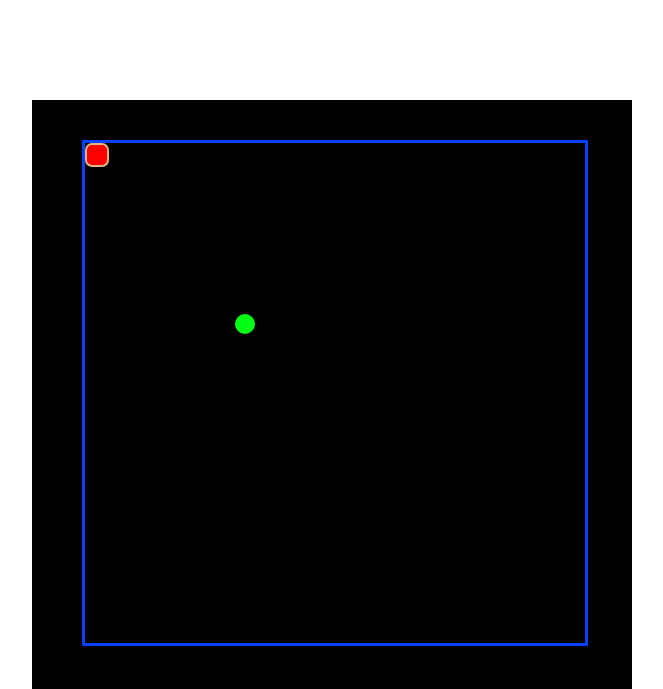
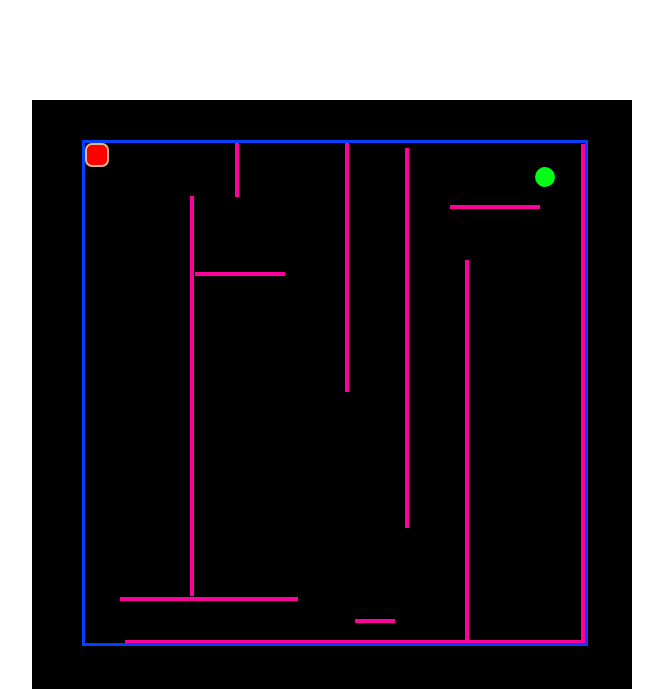
Before and after one commit to rezanicgil/LabyrinthGame, a plain HTML site: page index.html in a window 1280 px wide. Shown: the top 689 px of the page, without its empty margins (308-971 px from the left). Drawn offline with Linux system fonts and the light colour scheme.

Commit message:
Labyrinth Game

```diff
--- a/index.html
+++ b/index.html
@@ -9,12 +9,58 @@
 <link rel="stylesheet" href="style.css">
 <body>
 <div id="game">
+ <p id="youwin"></p>
 <div class="board">
 <div id="part">
 
 </div>
 <div id="fruit"></div>
+
+
+<div id="labirent1">
+
 </div>
+<div id="labirent2">
+
+</div>
+<div id="labirent3">
+
+</div>
+
+<div id="labirent4">
+
+</div>
+
+<div id="labirent5">
+
+</div>
+<div id="labirent6">
+
+</div>
+<div id="labirent7">
+
+</div>
+<div id="labirent8">
+
+</div>
+
+<div id="labirent9">
+
+</div>
+<div id="labirent10">
+
+</div>
+<div id="labirent11">
+
+</div>
+<div id="labirent12">
+
+</div>
+<div id="labirent13">
+
+</div>
+</div>
+
 </div>
 </body>
 
--- a/script.js
+++ b/script.js
@@ -9,7 +9,13 @@ var clickCount = 0;
 var fruit = document.getElementById('fruit');
 var element = document.getElementById('part');
 var miliseconds;
-var tail = [];
+
+time= 0;
+function completeTime() {
+   time++;
+   document.getElementById('youwin').innerText = "Time: " + time;
+}
+
 
 
 // Check eat fruit
@@ -19,18 +25,40 @@ function check() {
     elementY = element.offsetTop;
     fruitX = fruit.offsetLeft;
     fruitY = fruit.offsetTop;
-    var tailSize = tail.length;
+
     if(Math.abs(elementX - fruitX )<=20 && Math.abs(elementY-fruitY)<=20 ){
 
-       fruit.style.left = Math.floor(Math.random()*470 +1) + "px";
-       fruit.style.top =  Math.floor(Math.random()*470 +1) + "px";
+        /*
+        fruit.style.left = Math.floor(Math.random()*470 +1) + "px";
+        fruit.style.top =  Math.floor(Math.random()*470 +1) + "px";
+       */
+      fruit.style.visibility = 'hidden';
+      element.style.visibility = 'hidden';
+      document.getElementById('labirent1').style.display = 'none';
+      document.getElementById('labirent2').style.display = 'none';
+      document.getElementById('labirent3').style.display = 'none';
+      document.getElementById('labirent4').style.display = 'none';
+      document.getElementById('labirent5').style.display = 'none';
+      document.getElementById('labirent6').style.display = 'none';
+      document.getElementById('labirent7').style.display = 'none';
+      document.getElementById('labirent8').style.display = 'none';
+      document.getElementById('labirent9').style.display = 'none';
+      document.getElementById('labirent10').style.display = 'none';
+      document.getElementById('labirent11').style.display = 'none';
+      document.getElementById('labirent12').style.display = 'none';
+      document.getElementById('labirent13').style.display = 'none';
+      document.getElementById('youwin').style.visibility = 'visible';
+      document.getElementById('youwin').innerText = "You win! Your score is: "+ Math.ceil((1/time) * 300) + " points";
 
 
 
     }
-}
 
 
+}
+if(fruit.style.visibility == 'hidden'){
+    alert("You win!! :)");
+}
 
 window.addEventListener("keydown", function (e) {
 
@@ -130,6 +158,7 @@ window.addEventListener("keydown", function (e) {
 
     //Right movement here
     if (clickedKey === 'D') {
+        setInterval(completeTime(),1000);
         clearInterval(downInterval);
         clearInterval(leftInterval);
         clearInterval(upInterval);
--- a/style.css
+++ b/style.css
@@ -4,10 +4,6 @@
 
     width: 500px;
     height: 500px;
-    display: grid;
-    grid-template-columns: 21px;
-    grid-template-rows: 21px;
-    grid-gap: 0px;
 
     border: 3px solid rgb(6, 64, 255);
     overflow: hidden;
@@ -49,10 +45,137 @@ height: 600px;
     height: 20px;
     margin-top: 0px;
     margin-left: 0px;
-    left: 150px;
-    top: 150px;
+    left: 450px;
+    top: 0px;
 
     border-radius: 10px;
 
 
 }
+
+#labirent1{
+    position: relative;
+    width: 178px;
+    height: 4px;
+    background-color:rgb(255, 0, 157);
+    left: 35px;
+    top: 410px;
+}
+#labirent2{
+    position: relative;
+    width: 456px;
+    height: 4px;
+    background-color:rgb(255, 0, 157);
+    left: 40px;
+    top: 449px;
+}
+#labirent3{
+    position: relative;
+    width: 90px;
+    height: 4px;
+    background-color:rgb(255, 0, 157);
+    left: 365px;
+    top: 10px;
+}
+
+#labirent4{
+    position: relative;
+    width: 4px;
+    height: 500px;
+    background-color:rgb(255, 0, 157);
+    margin-left: 496px;
+    top: -55px;
+}
+
+#labirent5{
+    position: relative;
+    width: 40px;
+    height: 4px;
+    background-color:rgb(255, 0, 157);
+    margin-left: 270px;
+    top: -80px;
+}
+#labirent6{
+    position: relative;
+    width: 348px;
+    height: 4px;
+    background-color:rgb(255, 0, 157);
+    top: -745px;
+    left: 150px;
+}
+#labirent7{
+    position: relative;
+    width: 4px;
+    height: 235px;
+    background-color:rgb(255, 0, 157);
+    margin-left: 150px;
+    top: -745px;
+}
+#labirent8{
+    position: relative;
+    width: 4px;
+    height: 430px;
+    background-color:rgb(255, 0, 157);
+    margin-left: 260px;
+    top: -980px;
+}
+
+#labirent9{
+    position: relative;
+    width: 4px;
+    height: 200px;
+    background-color:rgb(255, 0, 157);
+    margin-left: 220px;
+    top: -680px;
+}
+#labirent10{
+    position: relative;
+    width: 90px;
+    height: 4px;
+    background-color:rgb(255, 0, 157);
+    top: -1300px;
+    left: 110px;
+}
+#labirent11{
+    position: fixed;
+    width: 4px;
+    height: 380px;
+    background-color:rgb(255, 0, 157);
+    margin-left: 320px;
+    top: 48px;
+}
+#labirent12{
+    position: fixed;
+    width: 4px;
+    height: 380px;
+    background-color:rgb(255, 0, 157);
+    margin-left: 380px;
+    top: 160px;
+}
+#labirent13{
+    position: fixed;
+    width: 4px;
+    height: 430px;
+    background-color:rgb(255, 0, 157);
+    margin-left: 430px;
+    top: 48px;
+}
+#labirent13{
+    position: fixed;
+    width: 4px;
+    height: 400px;
+    background-color:rgb(255, 0, 157);
+    margin-left: 105px;
+    top: 96px;
+}
+#youwin{
+    position: fixed;
+    font-size: 20px;
+    width: 450;
+    height: 500px;
+    color: rgb(0, 238, 255);
+    left: 60px;
+    top: -10px;
+
+    font-family: Verdana, Geneva, Tahoma, sans-serif;
+}
```
